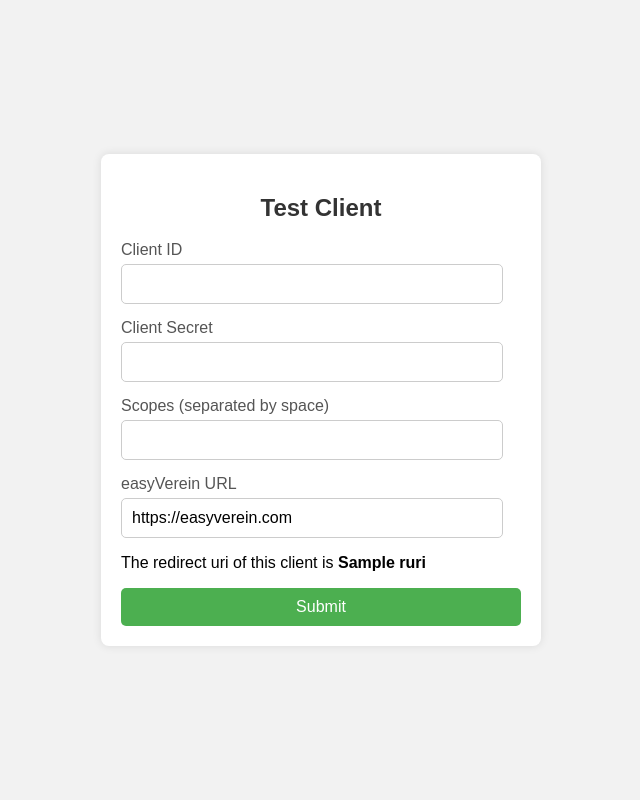
After one commit to simonbeam/easyVerein-oidc-example, a Python web app: template templates/index.html in a window 1280 px wide. The commit adds this page. Shown: the whole page, without its empty margins (319-959 px from the left). Run offline with Jinja, Linux system fonts and the light colour scheme; the template is opened without the code that fills it: most values are stand-ins (such as "Sample title", 1, 10 or a date in 2020).

Commit message:
added new index page

```diff
--- /dev/null
+++ b/templates/index.html
@@ -0,0 +1,94 @@
+<!DOCTYPE html>
+<html lang="en">
+<head>
+    <meta charset="UTF-8">
+    <meta name="viewport" content="width=device-width, initial-scale=1.0">
+    <title>easyVerein OIDC Test Client</title>
+    <style>
+        body {
+            font-family: Arial, sans-serif;
+            background-color: #f2f2f2;
+            display: flex;
+            justify-content: center;
+            align-items: center;
+            height: 100vh;
+            margin: 0;
+        }
+
+        .form-container {
+            background-color: white;
+            padding: 20px;
+            border-radius: 8px;
+            box-shadow: 0 0 10px rgba(0, 0, 0, 0.1);
+            max-width: 400px;
+            width: 100%;
+            margin: 5px;
+        }
+
+        h2 {
+            text-align: center;
+            color: #333;
+        }
+
+        .form-group {
+            margin-bottom: 15px;
+        }
+
+        label {
+            display: block;
+            margin-bottom: 5px;
+            color: #555;
+        }
+
+        input[type="text"] {
+            width: 90%;
+            padding: 10px;
+            border: 1px solid #ccc;
+            border-radius: 5px;
+            font-size: 16px;
+        }
+
+        input[type="submit"] {
+            background-color: #4CAF50;
+            color: white;
+            padding: 10px;
+            border: none;
+            border-radius: 5px;
+            font-size: 16px;
+            cursor: pointer;
+            width: 100%;
+        }
+
+        input[type="submit"]:hover {
+            background-color: #45a049;
+        }
+    </style>
+</head>
+<body>
+
+    <div class="form-container">
+        <h2>Test Client </h2>
+        <form action="/acquire" method="POST">
+            <div class="form-group">
+                <label for="client_id">Client ID</label>
+                <input type="text" id="client_id" name="client_id" required>
+            </div>
+            <div class="form-group">
+                <label for="client_secret">Client Secret</label>
+                <input type="text" id="client_secret" name="client_secret" required>
+            </div>
+            <div class="form-group">
+                <label for="scopes">Scopes (separated by space)</label>
+                <input type="text" id="scopes" name="scopes" required>
+            </div>
+            <div class="form-group">
+                <label for="url">easyVerein URL</label>
+                <input type="text" id="url" name="url" value="https://easyverein.com" required>
+            </div>
+            <p>The redirect uri of this client is <b>{{ruri}}</b></p>
+            <input type="submit" value="Submit">
+        </form>
+    </div>
+
+</body>
+</html>
```
Also changed, not shown: main.py (+73 -19 lines), templates/providers.html (+4 -6 lines).
